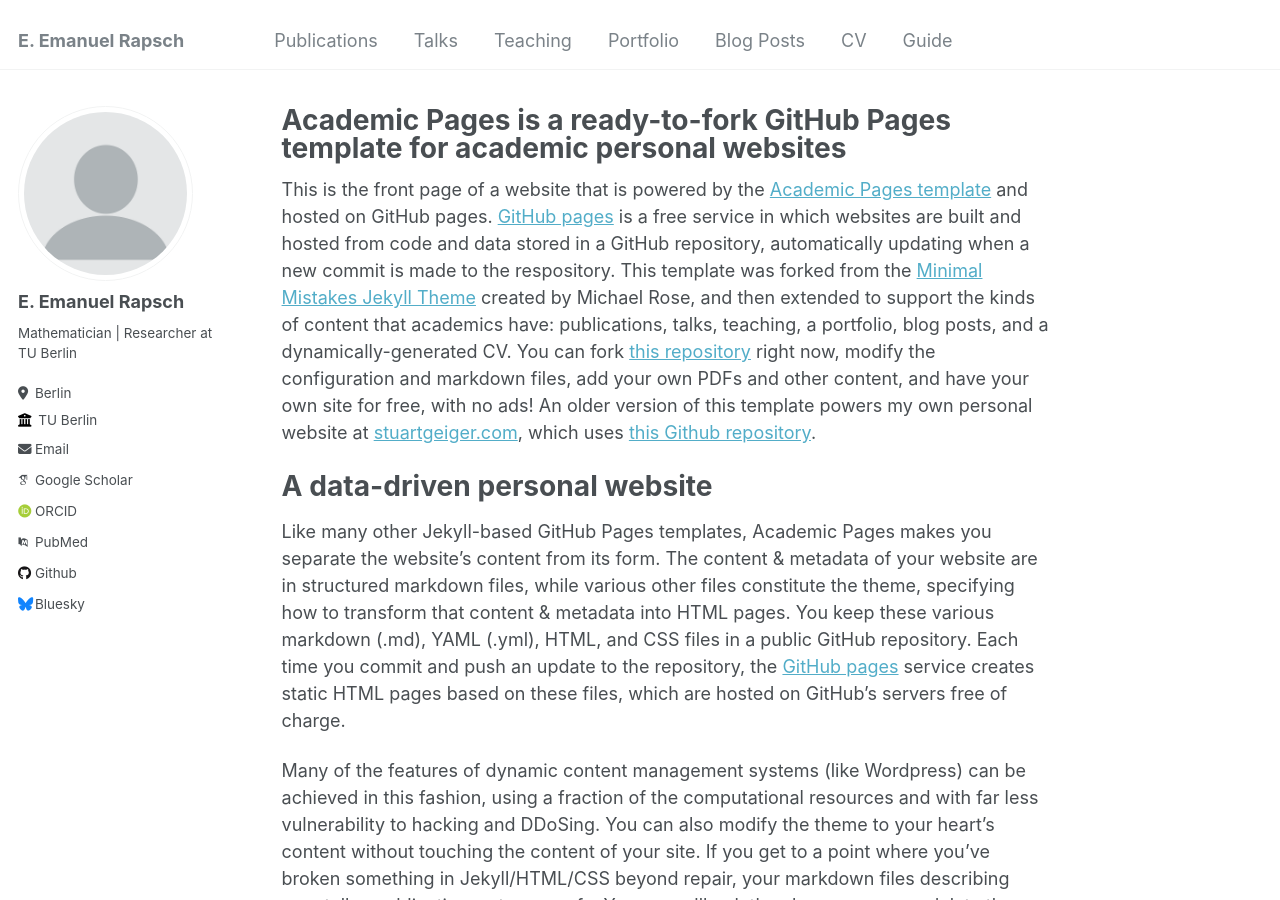
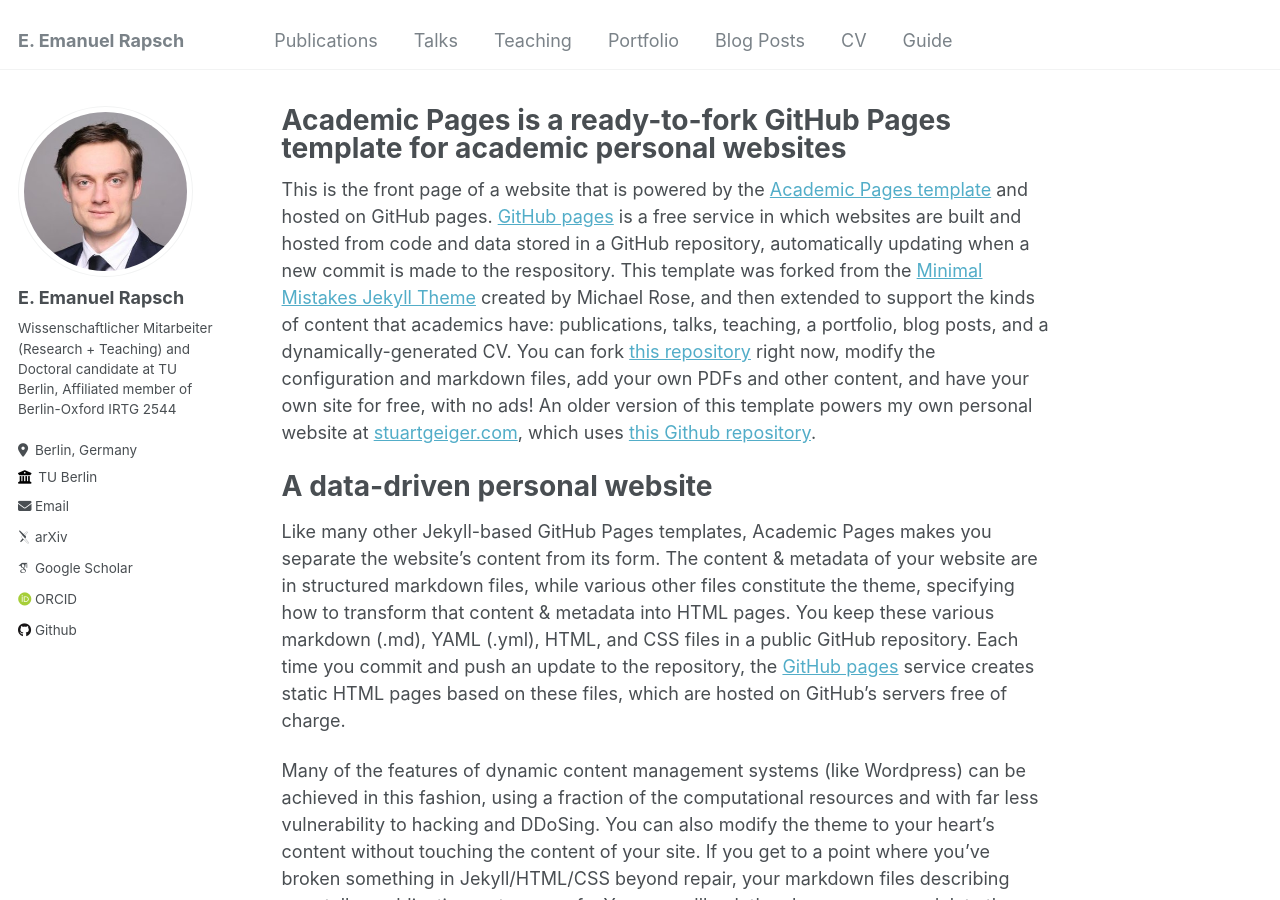
Before and after one commit to erapsch/erapsch.github.io, a Jekyll site: the page built from _pages/about.md, in a window 1280 px wide and 900 px high. Built offline with Jekyll 4.4.1, drawn with Linux system fonts in a browser that asks for light colours; some web fonts are replaced.

Commit message:
added info (orcid data etc.) in config.yml

```diff
--- a/_config.yml
+++ b/_config.yml
@@ -21,34 +21,34 @@
 
 author:
   # Biographic information
-  avatar           : "profile.png"
+  avatar           : "profile.jpg"
   name             : "E. Emanuel Rapsch"
   pronouns         : # example: "she/her"
-  bio              : "Mathematician | Researcher at TU Berlin"
-  location         : "Berlin"
+  bio              : "Wissenschaftlicher Mitarbeiter (Research + Teaching) and Doctoral candidate at TU Berlin, Affiliated member of Berlin-Oxford IRTG 2544"
+  location         : "Berlin, Germany"
   employer         : "TU Berlin"
   uri              : # URL
   email            : "rapsch@math.tu-berlin.de"
 
   # Academic websites
-  arxiv            : # URL - Update with the correct link to your profile
-  googlescholar    : "https://scholar.google.com/citations?user=PS_CX0AAAAAJ"
+  arxiv            : "https://arxiv.org/search/econ?searchtype=author&query=Rapsch,+E+E"
+  googlescholar    : "https://scholar.google.com/citations?user=d7b5xeMAAAAJ"
   impactstory      : # URL
-  orcid            : "http://orcid.org/yourorcidurl"
+  orcid            : "https://orcid.org/0009-0000-8921-3894"
   semantic         : # URL
-  pubmed           : "https://www.ncbi.nlm.nih.gov/pubmed/?term=john+snow"
+  pubmed           : # URL
   researchgate     : # URL
 
   # Repositories and software development
   bitbucket        : # Username - Update with your username on the site
   codepen          : # Username
   dribbble         : # Username
-  github           : "academicpages"
+  github           : "erapsch"
   kaggle           : # Username
   stackoverflow    : # User number or user number and name (i.e., use "1" or "1/jeff-atwood")
 
   # Social media
-  bluesky          : "bsky.app" # Replace this with you Bluesky username
+  bluesky          : # Username
   facebook         : # Username
   flickr           : # Username
   foursquare       : # Username
@@ -121,7 +121,7 @@
 
 # Social Sharing
 twitter:
-  username               : &twitter
+  username               : #&twitter
 facebook:
   username               :
   app_id                 :
```
